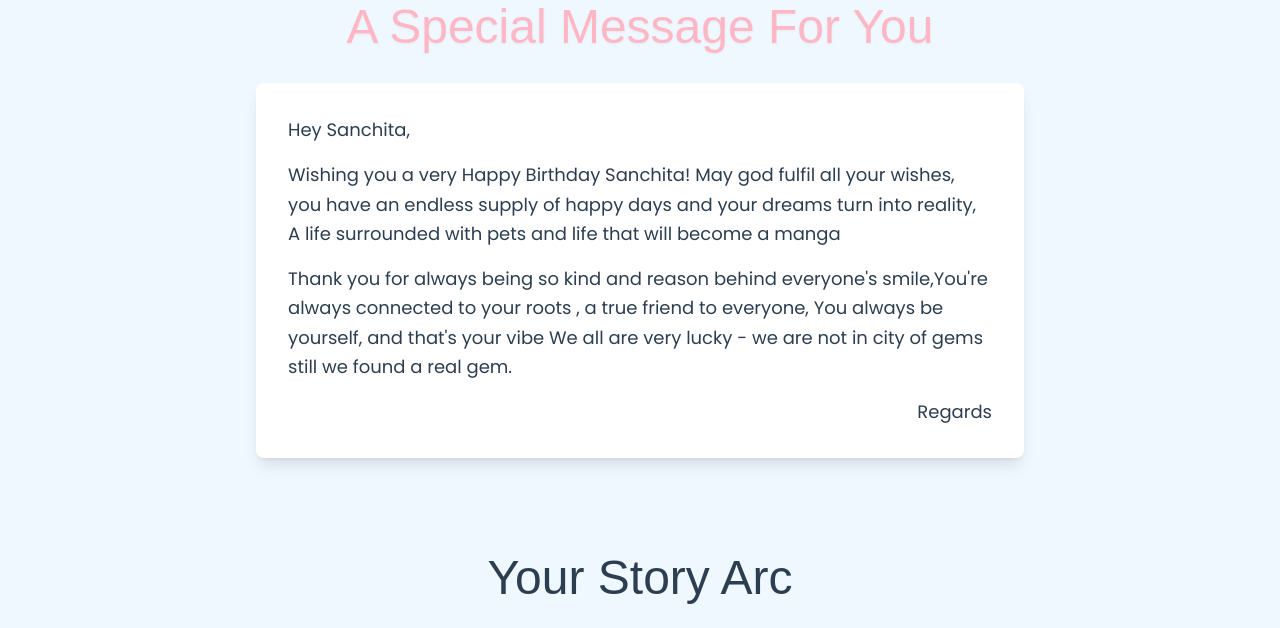
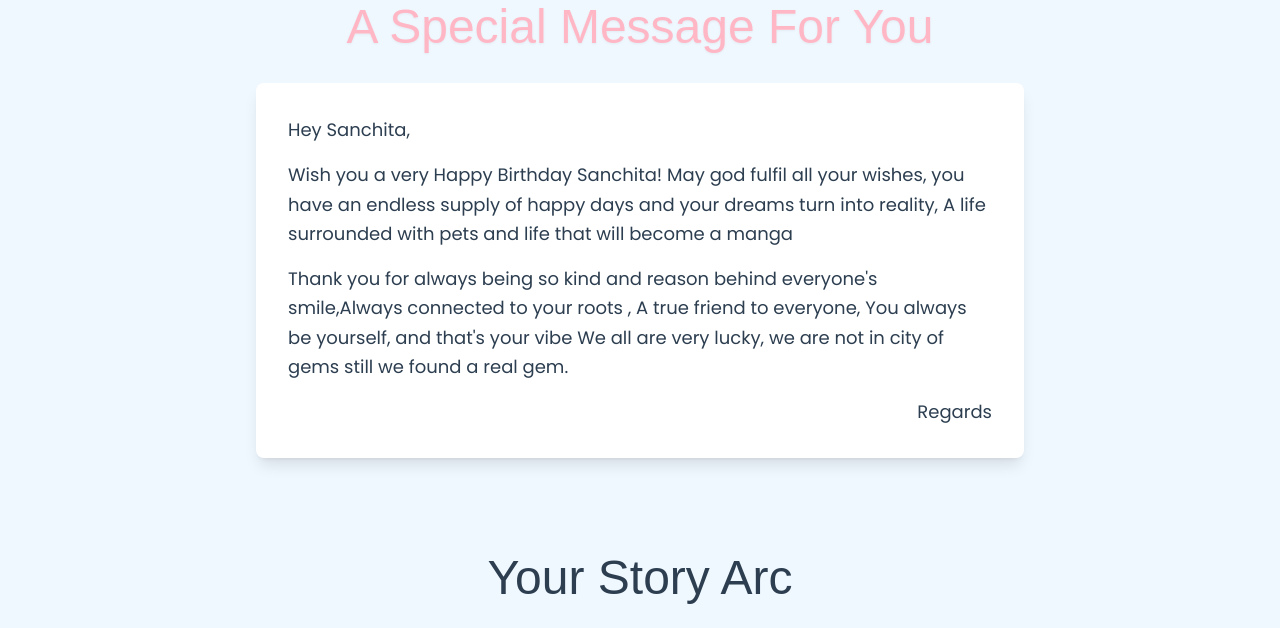
Before and after one commit to Harmann60/HappyBirthday, a plain HTML site: page index.html in a window 1280 px wide. Shown: the part 941-1569 px from the top of the page. Drawn offline with nearby package versions, Linux system fonts and the light colour scheme; some packages are replaced by stand-ins of ours; a script that the page names is missing; a web font is replaced by a local one.

Commit message:
Update index.html

```diff
--- a/index.html
+++ b/index.html
@@ -52,8 +52,8 @@
     <div class="text-left text-lg leading-relaxed space-y-4 bg-white p-8 rounded-lg shadow-lg">
       <!-- TODO: Write your personal letter here -->
       <p>Hey Sanchita,</p>
-      <p>Wishing you a very Happy Birthday Sanchita! May god fulfil all your wishes, you have an endless supply of happy days and your dreams turn into reality, A life surrounded with pets and life that will become a manga </p>
-      <p>Thank you for always being so kind and reason behind everyone's smile,You're always connected to your roots , a true friend to everyone, You always be yourself, and that's your vibe We all are very lucky - we are not in city of gems still we found a real gem.</p>
+      <p>Wish you a very Happy Birthday Sanchita! May god fulfil all your wishes, you have an endless supply of happy days and your dreams turn into reality, A life surrounded with pets and life that will become a manga </p>
+      <p>Thank you for always being so kind and reason behind everyone's smile,Always connected to your roots , A true friend to everyone, You always be yourself, and that's your vibe We all are very lucky, we are not in city of gems still we found a real gem.</p>
       <p class="text-right mt-8">
         Regards<br>
       </p>
```
